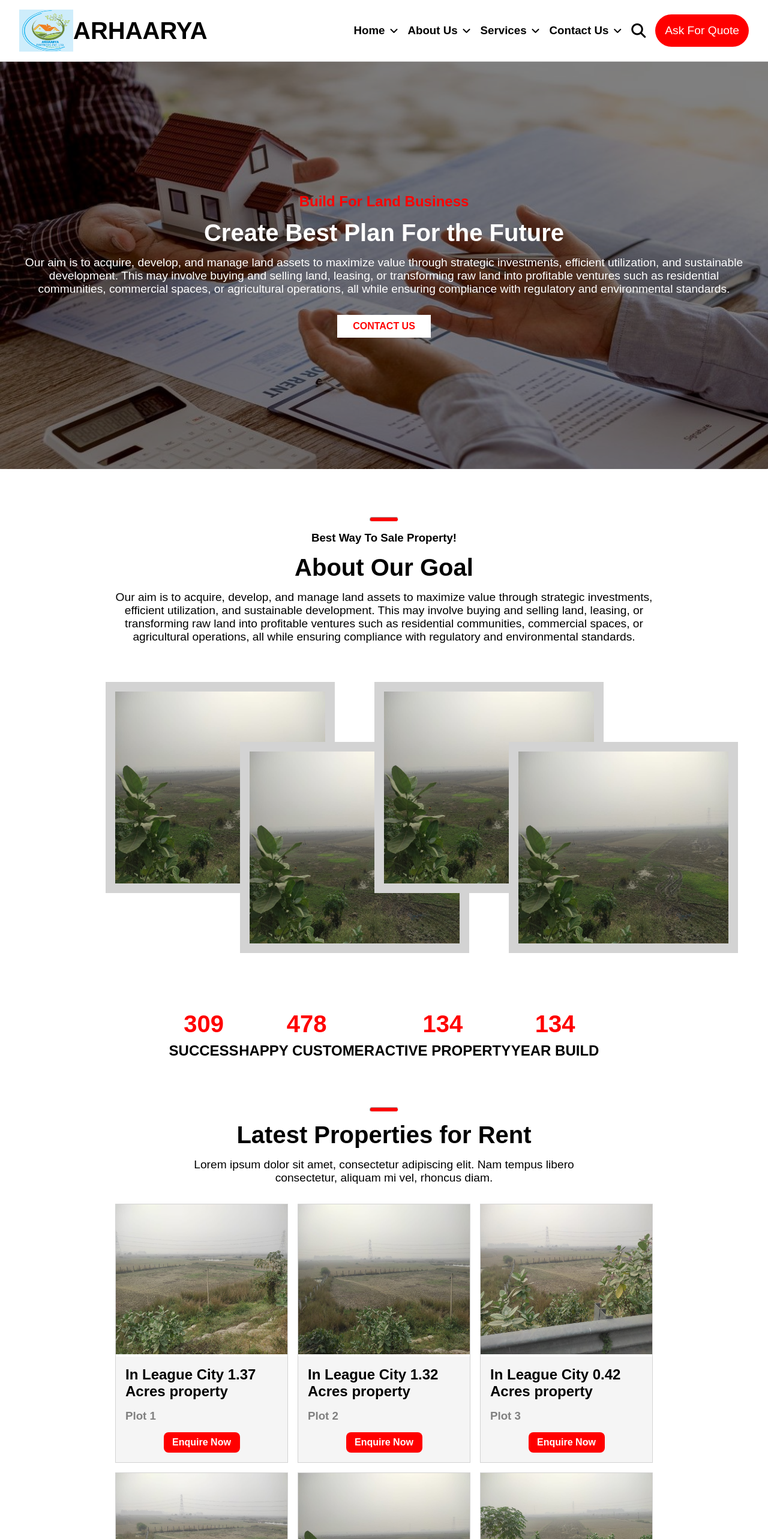
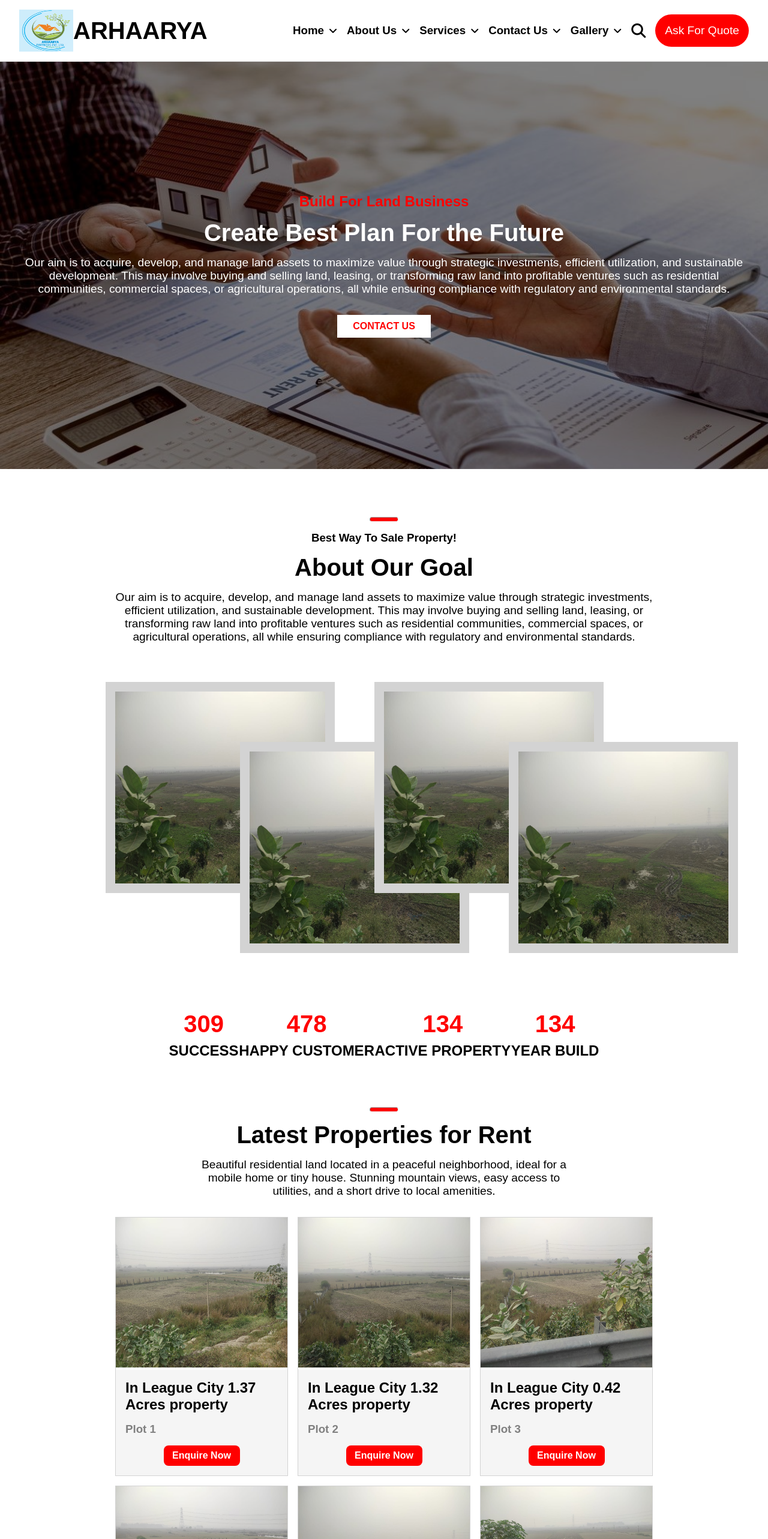
Before and after one commit to anis1m/Arhaarya, a React (Vite) app: page / in a window 1280 px wide. Shown: the top 2566 px of the page at 60% size. Built offline with nearby package versions, Linux system fonts and the light colour scheme.

Commit message:
Arhaarya

```diff
--- a/src/App.jsx
+++ b/src/App.jsx
@@ -12,7 +12,6 @@ function App() {
     <>
       <Routes>
         <Route path="/" element={<Homepage />} />
-        <Route path="/about" element={<AboutUs />} />
       </Routes>
     </>
   );
--- a/src/css_files/AboutUs.css
+++ b/src/css_files/AboutUs.css
@@ -1,6 +1,6 @@
 .about-us {
   width: 70%;
-  margin: 2rem auto;
+  margin: 3rem auto;
   display: flex;
   flex-direction: column;
   gap: 1rem;
--- a/src/css_files/Enquiry.css
+++ b/src/css_files/Enquiry.css
@@ -67,6 +67,6 @@
 @media (max-width: 480px) {
   .enquiry form {
     width: 95%;
-    margin: 20vh auto 0 auto;
+    margin: 3vh auto 0 auto;
   }
 }
--- a/src/css_files/homepage/Gallery.css
+++ b/src/css_files/homepage/Gallery.css
@@ -13,7 +13,7 @@
 
 .gallery {
   width: 100%;
-  margin: 3rem 0;
+  margin-top: 3rem;
 }
 
 .gallery aside {
--- a/src/javascript_files/AboutUs.jsx
+++ b/src/javascript_files/AboutUs.jsx
@@ -1,12 +1,15 @@
-import React from "react";
+import React, { useEffect, useRef } from "react";
 import "../css_files/AboutUs.css";
 import Navbar from "./homepage/Navbar";
 
-function AboutUs() {
+function AboutUs({ sash }) {
+  const aboutusheight = useRef();
+  useEffect(() => {
+    sash(aboutusheight.current.scrollHeight);
+  }, []);
   return (
     <>
-      <Navbar />
-      <section className="about-us">
+      <section className="about-us" ref={aboutusheight}>
         <h1>About Us</h1>
         <p>
           At Arhaarya, we're dedicated to transforming the way people invest in
--- a/src/javascript_files/Homepage.jsx
+++ b/src/javascript_files/Homepage.jsx
@@ -1,4 +1,4 @@
-import React, { useState } from "react";
+import React, { useEffect, useRef, useState } from "react";
 import Cards from "./homepage/Cards";
 import "../css_files/Homepage.css";
 import Navbar from "./homepage/Navbar";
@@ -13,29 +13,48 @@ import land3 from "../assets/Land_Images/WhatsApp Image 2024-11-27 at 6.28.29 AM
 import land4 from "../assets/Land_Images/WhatsApp Image 2024-11-27 at 6.28.30 AM.jpeg";
 import land5 from "../assets/Land_Images/WhatsApp Image 2024-11-27 at 6.28.31 AM.jpeg";
 import land6 from "../assets/Land_Images/WhatsApp Image 2024-11-27 at 6.28.33 AM.jpeg";
+import AboutUs from "./AboutUs";
 
 function Homepage() {
   const [close, setclose] = useState(false);
+  const [footerheight, setfooterheight] = useState(0);
+  const [aboutUsHeight, setaboutUsheight] = useState(0);
+  const [services, servicesheight] = useState(0);
+  const sh = useRef();
 
   function isclose(issetclose) {
     setclose(issetclose);
   }
+
+  function sfh(setheight) {
+    setfooterheight(setheight);
+  }
+
+  function sash(setash) {
+    setaboutUsheight(setash);
+  }
+
+  useEffect(() => {
+    servicesheight(sh.current.scrollHeight);
+  }, []);
+
   return (
     <>
       <section className="homepage">
-        <Navbar />
+        <Navbar fh={footerheight} ash={aboutUsHeight} sc={services} />
         <Hero />
         <Goal />
         <blockquote className="homepage-card-header">
           <hr />
           <h1>Latest Properties for Rent</h1>
           <p>
-            Lorem ipsum dolor sit amet, consectetur adipiscing elit. Nam tempus
-            libero consectetur, aliquam mi vel, rhoncus diam.
+            Beautiful residential land located in a peaceful neighborhood, ideal
+            for a mobile home or tiny house. Stunning mountain views, easy
+            access to utilities, and a short drive to local amenities.
           </p>
         </blockquote>
 
-        <div className="homepage-cards">
+        <div className="homepage-cards" ref={sh}>
           <Cards
             isclose={isclose}
             land={land1}
@@ -74,7 +93,8 @@ function Homepage() {
           />
         </div>
         <Gallery />
-        <Footer />
+        <AboutUs sash={sash} />
+        <Footer sfh={sfh} />
         {close && <Enquiry isclose={isclose} />}
       </section>
     </>
--- a/src/javascript_files/homepage/Footer.jsx
+++ b/src/javascript_files/homepage/Footer.jsx
@@ -1,10 +1,16 @@
-import React from "react";
+import React, { useEffect, useRef, useState } from "react";
 import "../../css_files/homepage/Footer.css";
 
-function Footer() {
+function Footer({ sfh }) {
+  const footerheight = useRef();
+
+  useEffect(() => {
+    sfh(footerheight.current.scrollHeight);
+  }, []);
+
   return (
     <>
-      <footer className="footer">
+      <footer className="footer" ref={footerheight}>
         <div>
           <aside>
             <h2>About Company</h2>
--- a/src/javascript_files/homepage/Navbar.jsx
+++ b/src/javascript_files/homepage/Navbar.jsx
@@ -1,10 +1,11 @@
-import React, { useRef } from "react";
+import React, { useEffect, useRef, useState } from "react";
 import "../../css_files/homepage/Navbar.css";
 import { useNavigate } from "react-router-dom";
 
-function Navbar() {
+function Navbar({ fh, ash, sc }) {
   const show = useRef();
   const nav = useNavigate();
+
   return (
     <>
       <nav className="navbar">
@@ -34,23 +35,49 @@ function Navbar() {
             <h3>Home</h3>
             <i class="fa-solid fa-angle-down" />
           </mark>
-          <mark onClick={() => nav("/about")}>
+          <mark
+            onClick={() => {
+              window.scrollTo({
+                top: document.documentElement.scrollHeight - 1.5 * (fh + ash),
+                behavior: "smooth",
+              });
+            }}
+          >
             <h3>About Us</h3>
             <i class="fa-solid fa-angle-down" />
           </mark>
-          <mark>
+          <mark
+            onClick={() => {
+              window.scrollTo({
+                top:
+                  document.documentElement.scrollHeight - 1.5 * (fh + ash + sc),
+                behavior: "smooth",
+              });
+            }}
+          >
             <h3>Services</h3>
             <i class="fa-solid fa-angle-down" />
           </mark>
           <mark
             onClick={() => {
               window.scrollTo({
-                top: document.documentElement.scrollHeight,
+                top: document.documentElement.scrollHeight - 1.5 * fh,
                 behavior: "smooth",
               });
             }}
           >
             <h3>Contact Us</h3>
+            <i class="fa-solid fa-angle-down" />
+          </mark>
+          <mark
+            onClick={() => {
+              window.scrollTo({
+                top: document.documentElement.scrollHeight - 1.8 * (fh + ash),
+                behavior: "smooth",
+              });
+            }}
+          >
+            <h3>Gallery</h3>
             <i class="fa-solid fa-angle-down" />
           </mark>
           <mark>
```
